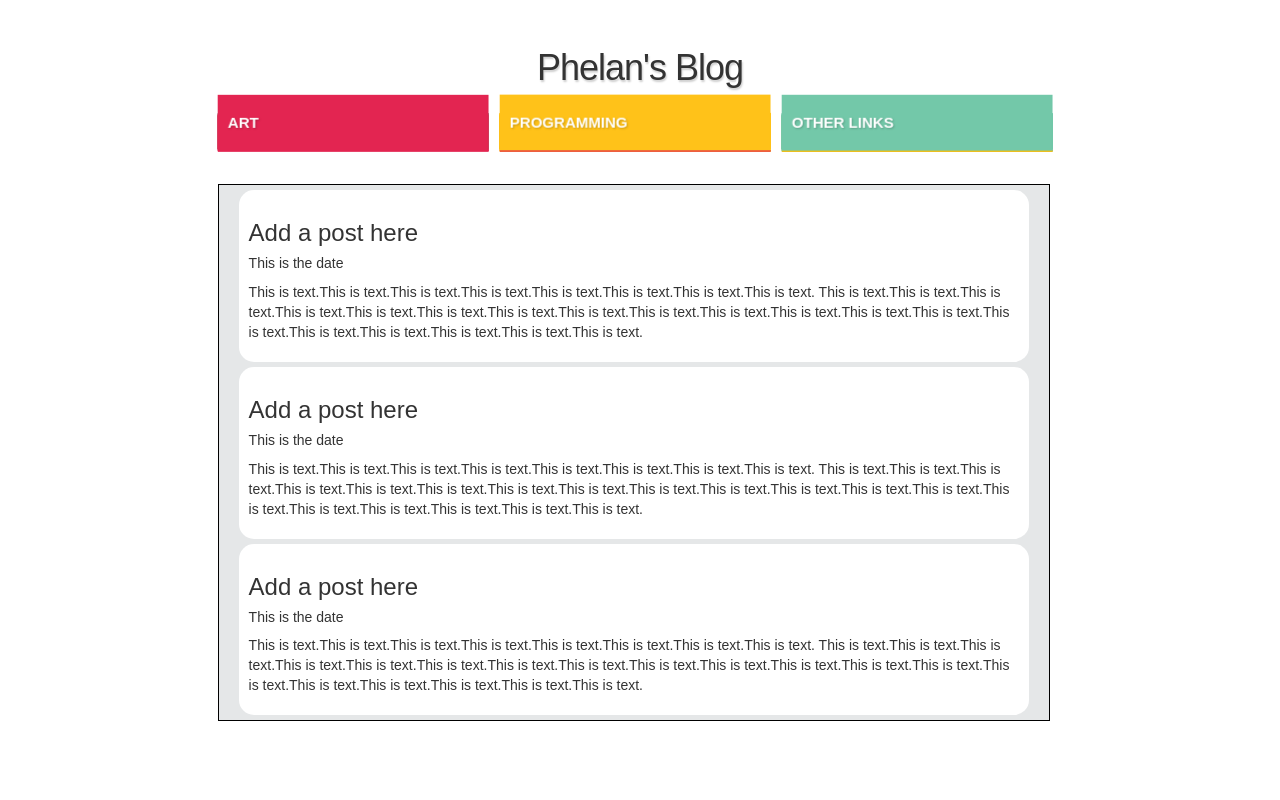
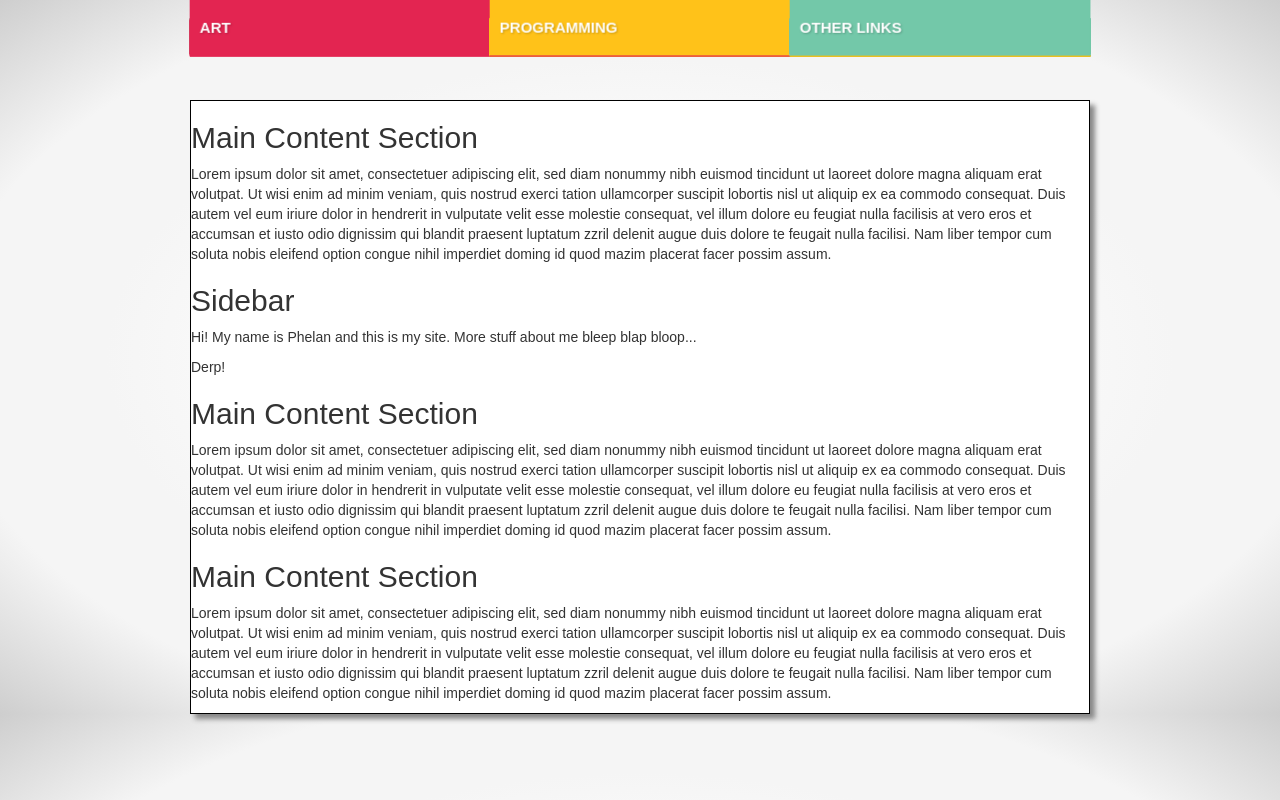
Before and after one commit to the-hobbes/phelan-blog, a Python web app: template templates/index.html in a window 1280 px wide. Run offline with Jinja, Linux system fonts and the light colour scheme; the template is opened without the code that fills it, so the values that code supplies are empty; some libraries are stand-ins or nearby versions; some web fonts are replaced.

Commit message:
refactored the menu and layout to be of fixed size

```diff
--- a/css/makisuStyle.css
+++ b/css/makisuStyle.css
@@ -1,5 +1,5 @@
 /*MAKISU STYLING*/
-html, body {
+#container {
 
     -webkit-font-smoothing: antialiased !important;
     -moz-font-smoothing: antialiased !important;
@@ -7,8 +7,10 @@ html, body {
     padding: 0;
     margin: 0;
     height: 100%;
-    /*background: #e1e4e5 url('../img/bg.png');*/
     width: 900px;
+
+    margin:0px auto;
+    margin-top: 10px;
 }
 
 a {
@@ -25,10 +27,9 @@ a {
 .header {
 
     text-align: center;
-    position: absolute;
     color: #333;
     width: 100%;
-    top: 6%;
+    /*top: 2% !important;*/
 }
 
 .header h1 {
@@ -72,10 +73,8 @@ a {
     transform-style: preserve-3d;
 
     text-transform: uppercase;
-    position: absolute;
-    margin-left: -140px;
-    margin-top: -280px;
-    top: 55%;
+    /*margin-left: 10px;*/
+    float: left;
 }
 
 .list a {
@@ -90,19 +89,16 @@ a {
 }
 
 .list dt, .list dd {
-    /*this is where the width and properties of the actual lists are set*/
     text-indent: 10px;
     line-height: 55px;
     background: #E0FBAC;
     margin: 0;
     height: 55px;
-    width: 270px;
+    width: 300px;
     color: #fff;
 }
 
 .list dt {
-
-    /* Since we're hiding elements behind here, we need it in 3d */
     -webkit-transform: translateZ(0.3px);
     -moz-transform: translateZ(0.3px);
     -ms-transform: translateZ(0.3px);
@@ -216,8 +212,6 @@ a {
     -o-transform: perspective(600px) translateZ(1px) !important;
     transform: perspective(600px) translateZ(1px) !important;
 
-    left: 28%;
-    /*float: left;*/
 }
 
 .maki {
@@ -227,9 +221,6 @@ a {
     -ms-transform: perspective(600px) translateZ(1px) !important;
     -o-transform: perspective(600px) translateZ(1px) !important;
     transform: perspective(600px) translateZ(1px) !important;
-
-    left: 50%;
-    /*float: left;*/
 }
 
 .sashimi {
@@ -238,10 +229,6 @@ a {
     -ms-transform: perspective(600px) translateZ(1px) !important;
     -o-transform: perspective(600px) translateZ(1px) !important;
     transform: perspective(600px) translateZ(1px) !important;
-
-    left: 72%;
-    /*float: left;*/
-
 }
 
 /*PHELAN's STYLING*/
--- a/css/style.css
+++ b/css/style.css
@@ -1,28 +1,36 @@
-/*Main container styling*/
-.container {
-	background-color: rgba(127, 136, 138, .2);
-	position: absolute !important;
-	top:23%;
-	left:17%;
-	width: 65%;
-	z-index: -1;
-	border:1px solid black;
+.navigation {
+	top:0;
+	/*margin-left: 25px;*/
+	width: 900px;
+	position: absolute;
+	/*border: 1px solid black;*/
+}
+body {
+	background: #ffffff;
+    background: -moz-radial-gradient(center, ellipse cover,  #ffffff 0%, #ffffff 26%, #f5f5f5 59%, #f5f5f5 77%, #cecece 100%);
+    background: -webkit-gradient(radial, center center, 0, center center, 100%, color-stop(0%,#ffffff), color-stop(26%,#ffffff), color-stop(59%,#f5f5f5), color-stop(77%,#f5f5f5), color-stop(100%,#cecece));
+    background: -webkit-radial-gradient(center, ellipse cover,  #ffffff 0%,#ffffff 26%,#f5f5f5 59%,#f5f5f5 77%,#cecece 100%);
+    background: -o-radial-gradient(center, ellipse cover,  #ffffff 0%,#ffffff 26%,#f5f5f5 59%,#f5f5f5 77%,#cecece 100%);
+    background: -ms-radial-gradient(center, ellipse cover,  #ffffff 0%,#ffffff 26%,#f5f5f5 59%,#f5f5f5 77%,#cecece 100%);
+    background: radial-gradient(ellipse at center,  #ffffff 0%,#ffffff 26%,#f5f5f5 59%,#f5f5f5 77%,#cecece 100%);
 }
 
-.main {
-	padding:10px;
-	margin-bottom:5px;
-	margin-left:5px;
-	margin-top: 5px;
-	margin-right: 5px;
+#postContent {
+	margin-top: 100px;
+	width: 900px;
+	/*height: 400px;*/
+	border:1px solid black;
 	background-color: white;
-	border-radius: 15px;
-
+	box-shadow: 5px 5px 5px #888888;
+	/*z-index: -100;*/
 }
 
-.navigation {
-	position: relative;
-	top:100px;
-	height: 500px !important;
-	width:1280px;
+.post {
+	float: left;
+	margin-left: 10px;
+	top:0px;
 }
+
+.span3 {
+	/*border-left: 1px dashed black;*/
+}
--- a/templates/index.html
+++ b/templates/index.html
@@ -10,13 +10,52 @@
 		<link rel="stylesheet" href="css/style.css">
 		<script src="http://code.jquery.com/jquery-latest.js"></script>
 	</head>
+	<body>
+		<div id="container">
 
-	<body>
-	    <header class="header">
+		   <!--  <header class="header">
 		        <hgroup>
 		            <h1>Phelan's Blog</h1>
 		        </hgroup>
-	    </header> <!-- end header -->
+		        <hr>
+		    </header> --> <!-- end header -->
+
+			    <div id="postContent">
+
+			    	<div id='content' class='row-fluid'>
+				      <div class='span9 main'>
+				        <h2>Main Content Section</h2>
+				        <p>
+				        	Lorem ipsum dolor sit amet, consectetuer adipiscing elit, sed diam nonummy nibh euismod tincidunt ut laoreet dolore magna aliquam erat volutpat. Ut wisi enim ad minim veniam, quis nostrud exerci tation ullamcorper suscipit lobortis nisl ut aliquip ex ea commodo consequat. Duis autem vel eum iriure dolor in hendrerit in vulputate velit esse molestie consequat, vel illum dolore eu feugiat nulla facilisis at vero eros et accumsan et iusto odio dignissim qui blandit praesent luptatum zzril delenit augue duis dolore te feugait nulla facilisi. Nam liber tempor cum soluta nobis eleifend option congue nihil imperdiet doming id quod mazim placerat facer possim assum.
+				        </p>
+				      </div> <!-- end of a post -->
+				      <div class='span3 sidebar'>
+				        <h2>Sidebar</h2>
+				        <p>
+				        	Hi! My name is Phelan and this is my site. More stuff about me bleep blap bloop...
+				        </p>
+				        <p>
+				        	Derp!
+				        </p>
+				      </div> <!-- end sidebar -->
+
+				      <div class='span9 main'>
+				        <h2>Main Content Section</h2>
+				        <p>
+				        	Lorem ipsum dolor sit amet, consectetuer adipiscing elit, sed diam nonummy nibh euismod tincidunt ut laoreet dolore magna aliquam erat volutpat. Ut wisi enim ad minim veniam, quis nostrud exerci tation ullamcorper suscipit lobortis nisl ut aliquip ex ea commodo consequat. Duis autem vel eum iriure dolor in hendrerit in vulputate velit esse molestie consequat, vel illum dolore eu feugiat nulla facilisis at vero eros et accumsan et iusto odio dignissim qui blandit praesent luptatum zzril delenit augue duis dolore te feugait nulla facilisi. Nam liber tempor cum soluta nobis eleifend option congue nihil imperdiet doming id quod mazim placerat facer possim assum.
+				        </p>
+				      </div><!-- end of a post -->
+
+  				      <div class='span9 main'>
+				        <h2>Main Content Section</h2>
+				        <p>
+				        	Lorem ipsum dolor sit amet, consectetuer adipiscing elit, sed diam nonummy nibh euismod tincidunt ut laoreet dolore magna aliquam erat volutpat. Ut wisi enim ad minim veniam, quis nostrud exerci tation ullamcorper suscipit lobortis nisl ut aliquip ex ea commodo consequat. Duis autem vel eum iriure dolor in hendrerit in vulputate velit esse molestie consequat, vel illum dolore eu feugiat nulla facilisis at vero eros et accumsan et iusto odio dignissim qui blandit praesent luptatum zzril delenit augue duis dolore te feugait nulla facilisi. Nam liber tempor cum soluta nobis eleifend option congue nihil imperdiet doming id quod mazim placerat facer possim assum.
+				        </p>
+				      </div><!-- end of a post -->
+
+					</div><!-- end content -->
+
+			    </div> <!-- end post content -->
 
 		        <section class="navigation">
 
@@ -25,7 +64,7 @@
 			            <dd><a href="http://pheven.deviantart.com/">DeviantArt</a></dd>
 			            <dd><a href="http://phelanvendeville.blogspot.com/">Art Blog</a></dd>
 			            <dd class="nigiriRollup"><a href="#">Roll Up</a></dd>
-	        </dl>
+			        </dl> <!-- end nigiri nav -->
 
 					<dl class="list maki">
 			            <dt class="clickableMaki"><a href="#">Programming</a></dt>
@@ -43,13 +82,13 @@
 			        <dl class="list sashimi">
 			            <dt class="clickableSashimi"><a href="#">Other Links</a></dt>
 			            <dd><a href="https://github.com/the-hobbes">Github</a></dd>
-	            <dd><a href="https://plus.google.com/101551502170353479766
-">GooglePlus</a></dd>
+			            <dd><a href="https://plus.google.com/101551502170353479766">GooglePlus</a></dd>
 			            <dd><a href="https://twitter.com/PhelanVendevill">Twitter</a></dd>
 			            <dd class="sashimiRollup"><a href="#">Roll Up</a></dd>
-	        </dl>
+			        </dl> <!-- end sashimi nav -->
 
 		        </section><!-- end navigation section-->
+
 
 				<div class="warning">
 			        <div class="message">
@@ -57,37 +96,6 @@
 			            <p>We couldn't detect your browser's CSS 3D capabilities. If we are wrong, please <a href="https://github.com/soulwire/Makisu/issues" target="_blank">file an issue</a>, otherwise, try a <a href="http://www.google.com/chrome" target="_blank">sexier browser</a></p>
 			        </div> <!-- end error message section -->
 			    </div> <!-- end warning section -->
-
-		<div class='container'>
-	    	<div id='content' class='row-fluid'>
-				<div class='main'>
-				<h3 class='title'>Add a post here</h3>
-				<h5 class='date'>This is the date</h5>
-				<p>
-					This is text.This is text.This is text.This is text.This is text.This is text.This is text.This is text.
-					This is text.This is text.This is text.This is text.This is text.This is text.This is text.This is text.This is text.This is text.This is text.This is text.This is text.This is text.This is text.This is text.This is text.This is text.This is text.
-				</p>
-				</div><!-- end post -->
-
-				<div class='main'>
-				<h3 class='title'>Add a post here</h3>
-				<h5 class='date'>This is the date</h5>
-				<p>
-					This is text.This is text.This is text.This is text.This is text.This is text.This is text.This is text.
-					This is text.This is text.This is text.This is text.This is text.This is text.This is text.This is text.This is text.This is text.This is text.This is text.This is text.This is text.This is text.This is text.This is text.This is text.This is text.
-				</p>
-				</div><!-- end post -->
-
-				<div class='main'>
-				<h3 class='title'>Add a post here</h3>
-				<h5 class='date'>This is the date</h5>
-				<p>
-					This is text.This is text.This is text.This is text.This is text.This is text.This is text.This is text.
-					This is text.This is text.This is text.This is text.This is text.This is text.This is text.This is text.This is text.This is text.This is text.This is text.This is text.This is text.This is text.This is text.This is text.This is text.This is text.
-				</p>
-				</div><!-- end post -->
-			</div><!-- end content -->
-	    </div><!-- end main content container -->
 
 <!-- begin javascript -->
     <script src="http://ajax.googleapis.com/ajax/libs/jquery/1.8.0/jquery.min.js"></script>
@@ -160,5 +168,7 @@
 
     </script>
 <!-- end javascript -->
+
+		</div><!-- end content wrapper -->
 	</body>
 </html>
```
Lines whose indentation alone changed are shown as unchanged.
